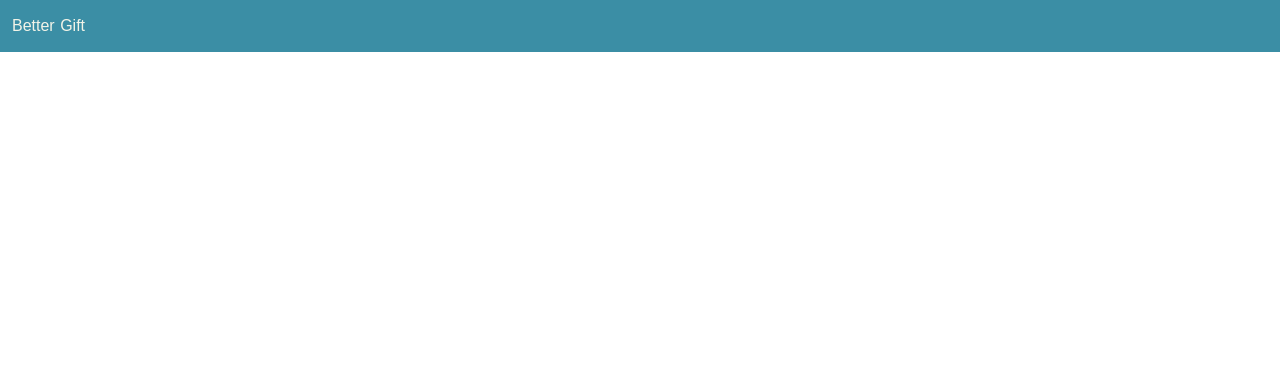
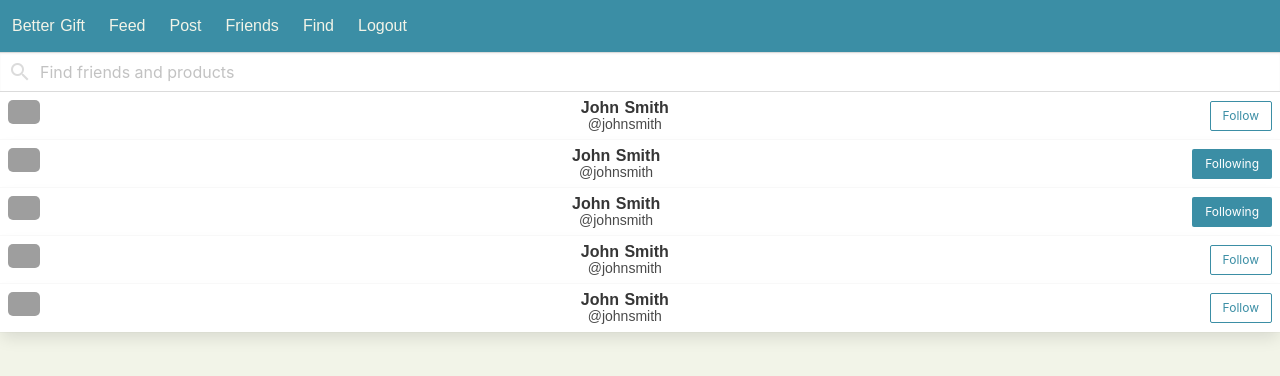
Before and after one commit to ah100101/Nuxtjs-PWA-Starter, a Nuxt app: page /search in a window 1280 px wide. Before the commit this address had no page. Shown: the top 376 px of the page. Built offline with nearby package versions, Linux system fonts and the light colour scheme; grey boxes are pictures that could not be loaded.

Commit message:
finished search page styling

```diff
--- a/components/friends/ListItem.vue
+++ b/components/friends/ListItem.vue
@@ -11,7 +11,7 @@
         .name
           small @johnsmith
     .media-right
-      button.button.is-primary.is-small Following
+      button.button.is-primary.is-small(v-html='followText', v-bind:class='{"is-outlined": !following}')
 </template>
 
 <script>
@@ -24,11 +24,20 @@ export default {
 
     }
   },
-  mixins: [
-
+  props: [
+    'following'
   ],
   components: {
 
+  },
+  computed: {
+    followText: function () {
+      if (this.following) {
+        return 'Following'
+      } else {
+        return 'Follow'
+      }
+    }
   }
 }
 </script>
--- /dev/null
+++ b/pages/search.vue
@@ -0,0 +1,74 @@
+<template lang='pug'>
+section.find
+  .columns.is-centered
+    .column
+      .search
+        .field
+          p(class="control has-icons-left has-icons-right")
+            input(class="input" type="text" placeholder="Find friends and products")
+            span(class="icon is-small is-left")
+              i.material-icons search
+      listItem(v-bind:following='false')
+      listItem(v-bind:following='true')
+      listItem(v-bind:following='true')
+      listItem(v-bind:following='false')
+      listItem(v-bind:following='false')
+
+</template>
+
+<script>
+import authenticatedMixin from '~/mixins/authenticated.js'
+import listItem from '~/components/friends/ListItem.vue'
+
+export default {
+  asyncData (context) {
+    return
+    {
+
+    }
+  },
+  mixins: [
+    authenticatedMixin
+  ],
+  components: {
+    listItem
+  }
+}
+</script>
+
+<style lang='scss'>
+@import '~/assets/scss/variables.scss';
+
+.find {
+  min-height: 100vh;
+  display: flex;
+  justify-content: center;
+  text-align: center;
+  font-family: $family-serif;
+
+  .columns {
+    margin: 0;
+    width: 100%;
+  }
+
+  .column {
+    padding: 0;
+  }
+
+  .link-to-search {
+    padding: 1rem;
+  }
+}
+
+.search {
+  margin-top: 3.25rem;
+  width: 100%;
+
+  input {
+    border-radius: 0px;
+    border-left-width: 0px;
+    border-right-width: 0px;
+  }
+}
+
+</style>
--- a/store/navigation.js
+++ b/store/navigation.js
@@ -39,6 +39,11 @@ export const state = () => ({
       active: false
     },
     {
+      title: 'Find',
+      url: '/find',
+      active: false
+    },
+    {
       title: 'Logout',
       url: '/logout',
       active: false
@@ -52,6 +57,12 @@ export const getters = {
   }
 }
 
+export const actions = {
+  setNavigation (context, navigation) {
+    context.commit('setNavigation', navigation)
+  }
+}
+
 export const mutations = {
   setNavigation (state, navigation) {
     if (state[navigation]) {
@@ -61,9 +72,3 @@ export const mutations = {
     }
   }
 }
-
-export const actions = {
-  setNavigation (context, navigation) {
-    context.commit('setNavigation', navigation)
-  }
-}
```
